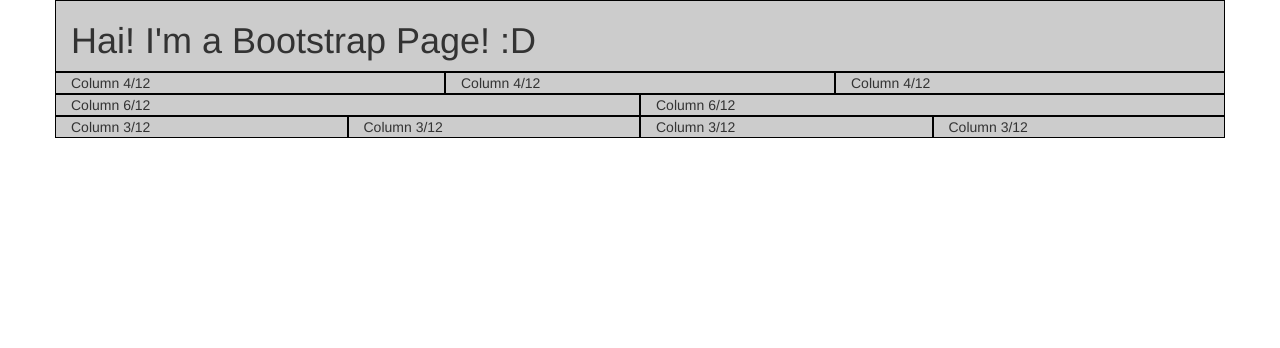
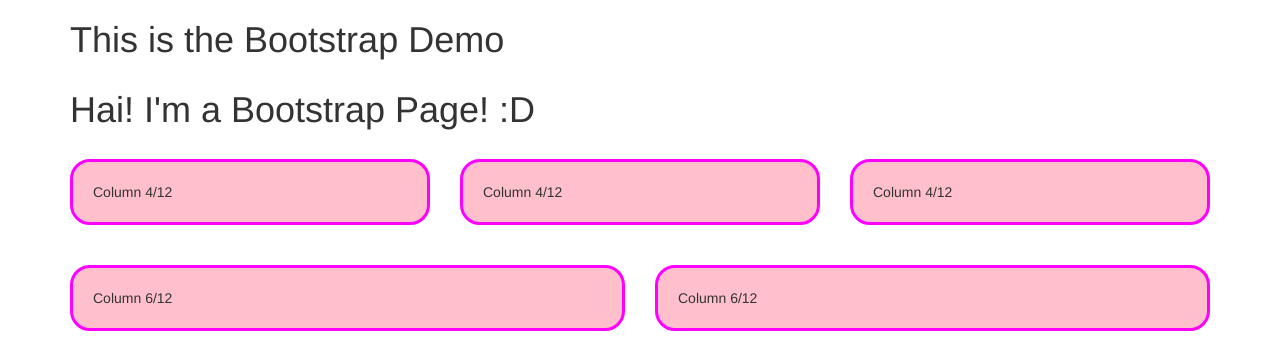
Before and after one commit to rlewis2892/bootstrap-demo, a PHP site: page / in a window 1280 px wide. Shown: the top 348 px of the page. Run offline with PHP 8.4, Linux system fonts and the light colour scheme; some libraries are stand-ins or nearby versions.

Commit message:
added styles

```diff
--- a/css/style.css
+++ b/css/style.css
@@ -1,4 +1,18 @@
-div[class*="col-"] {
-	background-color: #ccc;
-	border: 1px solid black;
+/* background color for demo - see BS columns*/
+/*div[class*="col-"] {*/
+	/*background-color: #ccc;*/
+	/*border: 1px solid black;*/
+/*}*/
+
+.fancy-box {
+	background-color: pink;
+	padding: 2rem;
+	border: 3px solid magenta;
+	margin: 2rem 0;
+	border-radius: 2rem;
 }
+
+.fillmurray {
+	background: url("http://www.fillmurray.com/g/400/400") no-repeat center;
+	min-height: 200px;
+}
--- a/index.php
+++ b/index.php
@@ -36,8 +36,18 @@
 		<title>Bootstrap Demo</title>
 	</head>
 	<body>
+		<header>
 			<div class="container">
+				<div class="row">
+					<div class="col-xs-12">
+						<h1>This is the Bootstrap Demo</h1>
+					</div>
+				</div>
+			</div>
+		</header>
 
+		<main>
+			<div class="container">
 				<!-- row 1-->
 				<div class="row">
 					<div class="col-xs-12">
@@ -48,34 +58,73 @@
 				<!-- row 2 -->
 				<div class="row">
 					<div class="col-md-4">
+						<div class="fancy-box">
 							Column 4/12
 						</div>
+					</div>
 					<div class="col-md-4">
+						<div class="fancy-box">
 							Column 4/12
 						</div>
+					</div>
 					<div class="col-md-4">
+						<div class="fancy-box">
 							Column 4/12
+						</div>
 					</div>
 				</div>
 
 				<!-- row 3 -->
 				<div class="row">
 					<div class="col-md-6">
+						<div class="fancy-box">
 							Column 6/12
 						</div>
+					</div>
 					<div class="col-md-6">
+						<div class="fancy-box">
 							Column 6/12
+						</div>
 					</div>
 				</div>
 
 				<!-- row 4 -->
 				<div class="row">
-				<div class="col-md-3">Column 3/12</div>
-				<div class="col-md-3">Column 3/12</div>
-				<div class="col-md-3">Column 3/12</div>
-				<div class="col-md-3">Column 3/12</div>
+					<div class="col-md-3">
+						<div class="fillmurray">
+							Column 3/12
 						</div>
+					</div>
+					<div class="col-md-3">
+						<div class="fillmurray">
+							Column 3/12
+						</div>
+					</div>
+					<div class="col-md-3">
+						<div class="fillmurray">
+							Column 3/12
+						</div>
+					</div>
+					<div class="col-md-3">
+						<div class="fillmurray">
+							Column 3/12
+						</div>
+					</div>
+				</div>
+			</div>
+		</main>
 
+		<footer>
+			<div class="container">
+				<div class="row">
+					<div class="col-md-6">
+						=^. .^= Meow!
 					</div>
+					<div class="col-md-6">
+						&copy; 2017 Senator Arlo Productions
+					</div>
+				</div>
+			</div>
+		</footer>
 	</body>
 </html>
```
Lines whose indentation alone changed are shown as unchanged.
